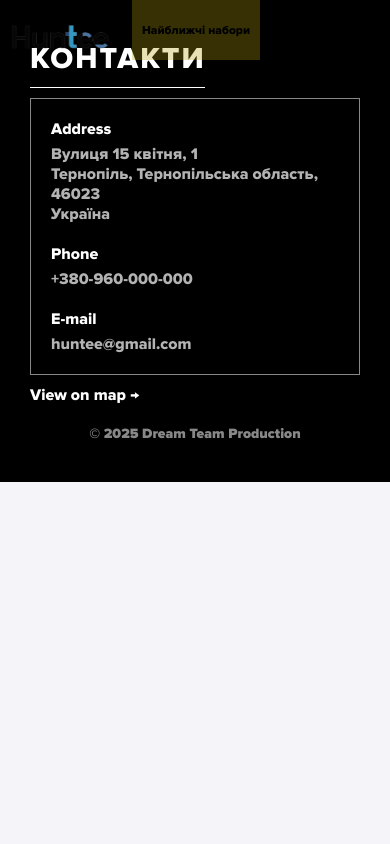
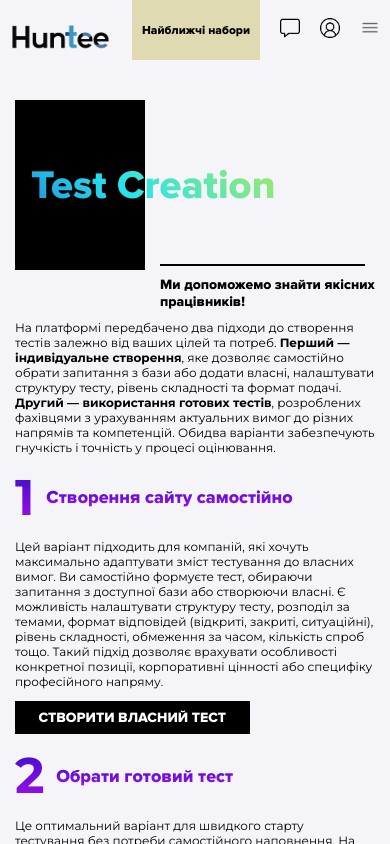
Before and after one commit to valerii-okhmak/huntee, a React (Create React App) app in the folder frontend/: page /testcreation in a window 390 px wide. Built offline with nearby package versions, Linux system fonts and the light colour scheme; a web font is replaced by a local one.

Commit message:
feat: add TestCreation component and page, update App routing, and enhance styles

```diff
--- a/frontend/src/App.js
+++ b/frontend/src/App.js
@@ -22,6 +22,7 @@ import StartIT from './pages/StartIT';
 import GeneralInfoPage from './pages/GeneralInfoPage';
 import PricingPage from './pages/PricingPage';
 import CompanyMainPage from './pages/CompanyMainPage';
+import TestCreationPage from './pages/TestCreationPage';
 
 const App = () => {
   return (
@@ -46,6 +47,7 @@ const App = () => {
         <Route path="/pricingpage" element={<PricingPage />} />
 
         <Route path="/companymain" element={<CompanyMainPage />} />
+        <Route path="/testcreation" element={<TestCreationPage />} />
 
 
         {/* Protected routes*/}
--- a/frontend/src/components/start_test/StartTest.css
+++ b/frontend/src/components/start_test/StartTest.css
@@ -4,8 +4,10 @@
     display: flex;
   flex-direction: row;
   align-items: center;
-  gap: 70px;
+  gap: clamp(0px, 7vw, 70px);
   padding: 20px 0;
+  width: 75%;
+  margin: 0 auto;
 }
 
 .TrialMain-text {
@@ -15,8 +17,9 @@
 
 .TrialMain-text h2 {
   font-family: 'Montserrat', sans-serif;
-  font-size: clamp(16px, 2vw, 24px);
+  font-size: clamp(12px, 2vw, 24px);
   color: #000;
+   text-align: left;
 }
 
 .trialStart_button {
@@ -26,12 +29,12 @@
   font-family: 'MyFont', sans-serif;
   height: 70px;
   background-color: #000000;
-  font-size: clamp(20px, 2vw, 24px);
+  font-size: clamp(16px, 2vw, 24px);
   font-weight: 900;
   cursor: pointer;
   border: none;
   box-shadow: 0 0px 8px rgba(0, 0, 0, 0.4);
-  padding: 10px 20px;
+  padding: clamp(4px, 1.5vw, 10px) clamp(10px, 4vw, 20px);
   flex: 1;
   color: #ffffff;
 }
@@ -81,9 +84,8 @@
 
 @media screen and (max-width: 768px) {
   .TrialMain-text-button {
-    flex-direction: column;
-    align-items: center;
-    gap: 20px;
+    width: 100%;
+    padding: 0 15px;
   }
 
   .TrialMain-text {
--- a/frontend/src/components/start_test/StartTest.js
+++ b/frontend/src/components/start_test/StartTest.js
@@ -11,7 +11,7 @@ const StartTest = ({text, gradienttext}) => {
 
   return (
     <>
-      <div className='container TrialMain-text-button'>
+      <div className='TrialMain-text-button'>
       <div className='TrialMain-text'>
           <h2>{text}</h2>
       </div>
--- /dev/null
+++ b/frontend/src/components/test_creation/TestCreation.css
@@ -0,0 +1,136 @@
+@import url('https://fonts.googleapis.com/css2?family=Montserrat:ital,wght@0,100..900;1,100..900&display=swap');
+
+.test-creation-container{
+    display: flex;
+    flex-direction: column;
+    gap: clamp(10px, 3vw, 30px);
+    margin: clamp(10px, 3vw, 30px) auto;
+    width: 75%;
+}
+
+.test-creation-text {
+  font-size: clamp(12px, 2vw, 22px);
+  font-family: 'Montserrat', sans-serif;
+  color: #000000;
+  text-align: left;
+}
+
+.test-creation-button {
+  background: #000000;
+  border: none;
+  padding: clamp(6px, 2vw, 10px) clamp(16px, 6vw, 32px);
+  display: inline-block;
+  font-size: clamp(14px, 2.5vw, 30px);
+  font-family: 'MyFont', sans-serif;
+  cursor: pointer;
+  color: #ffffff;
+  position: relative;
+  overflow: hidden;
+  z-index: 1;
+  align-self: flex-start;
+}
+
+.test-creation-button::before {
+  content: '';
+  position: absolute;
+  top: 0;
+  left: 0;
+  width: 100%;
+  height: 100%;
+  background: #ffffff;
+  z-index: -1;
+  transform: scaleX(0);
+  transform-origin: left;
+  transition: transform 0.5s ease;
+}
+
+.test-creation-button:hover {
+  color: #000000;
+  box-shadow: 0px 0px 10px rgba(0, 0, 0, 1);
+}
+
+.test-creation-button:hover::before {
+  transform: scaleX(1);
+}
+
+.test-creation-step{
+    display: flex;
+    flex-direction: row;
+    align-items: center;
+    gap: clamp(10px, 3vw, 30px);
+}
+
+.test-creation-digit{
+    font-size: clamp(50px, 10vw, 140px);
+    font-family: 'Montserrat', sans-serif;
+    font-weight: 700;
+    background: linear-gradient(to bottom, #160dc2 0%, #FB11FF 100%);
+    background-size: 100% 200%; /* подвоєна висота для анімації */
+    background-clip: text;
+    -webkit-background-clip: text;
+    -webkit-text-fill-color: transparent;
+    animation: gradientMove 20s linear infinite;
+}
+
+.test-creation-steptext{
+    font-size: clamp(18px, 3vw, 35px);
+    font-family: 'MyFont', sans-serif;
+    background: linear-gradient(to bottom, #160dc2 0%, #FB11FF 100%);
+    background-size: 100% 200%; /* подвоєна висота для анімації */
+    background-clip: text;
+    -webkit-background-clip: text;
+    -webkit-text-fill-color: transparent;
+    animation: gradientMove 20s linear infinite;
+}
+
+.test-creation-gradient {
+    display: flex;
+    flex-direction: column;
+    gap: clamp(10px, 2vw, 20px);
+    width: 100%;
+    background: linear-gradient(to right, #14C8FA, #F6FF00);
+    background-size: 200% 100%;
+    background-position: 0% 0%;
+    animation: gradientShift 10s ease-in-out infinite;
+    padding: clamp(20px, 4vw, 40px) clamp(22px, 5vw, 45px);
+}
+
+.test-creation-gradient-title{
+    font-size: clamp(24px, 5vw, 60px);
+    color: #000000;
+    text-align: left;
+    text-transform: uppercase;
+    font-family: 'MyFont', sans-serif;
+}
+
+.test-creation-gradient-button{
+      align-self: flex-end;
+}
+
+@media screen and (max-width: 768px) {
+.test-creation-container {
+    width: 100%;
+    padding: 0 15px;
+    }
+}
+
+@media screen and (max-width: 400px) {
+.test-creation-container {
+    margin-top: 20px;
+    }
+}
+
+@keyframes gradientShift {
+    0%   { background-position: 0% 0%; }
+    50%  { background-position: 100% 0%; }
+    100% { background-position: 0% 0%; }
+}
+
+@keyframes gradientMove {
+  0% {
+    background-position: 0% 0%;
+  }
+  100% {
+    background-position: 0% 100%;
+  }
+}
--- /dev/null
+++ b/frontend/src/components/test_creation/TestCreation.js
@@ -0,0 +1,30 @@
+import React from 'react'
+import './TestCreation.css'
+
+const TestCreation = () => {
+
+  return (
+<div className='test-creation-container'>
+    <p className='test-creation-text'>На платформі передбачено два підходи до створення тестів залежно від ваших цілей та потреб. <strong>Перший — індивідуальне створення</strong>, яке дозволяє самостійно обрати запитання з бази або додати власні, налаштувати структуру тесту, рівень складності та формат подачі. <strong>Другий — використання готових тестів</strong>, розроблених фахівцями з урахуванням актуальних вимог до різних напрямів та компетенцій. Обидва варіанти забезпечують гнучкість і точність у процесі оцінювання.</p>
+    <div className='test-creation-step'>
+        <p className='test-creation-digit'>1</p>
+        <p className='test-creation-steptext'>Створення сайту самостійно</p>
+    </div>
+    <p className='test-creation-text'>Цей варіант підходить для компаній, які хочуть максимально адаптувати зміст тестування до власних вимог. Ви самостійно формуєте тест, обираючи запитання з доступної бази або створюючи власні. Є можливість налаштувати структуру тесту, розподіл за темами, формат відповідей (відкриті, закриті, ситуаційні), рівень складності, обмеження за часом, кількість спроб тощо. Такий підхід дозволяє врахувати особливості конкретної позиції, корпоративні цінності або специфіку професійного напряму.</p>
+    <button className="test-creation-button">СТВОРИТИ ВЛАСНИЙ ТЕСТ</button>
+    <div className='test-creation-step'>
+        <p className='test-creation-digit'>2</p>
+        <p className='test-creation-steptext'>Обрати готовий тест</p>
+    </div>
+    <p className='test-creation-text'>Це оптимальний варіант для швидкого старту тестування без потреби самостійного наповнення. На платформі доступна колекція професійно підготовлених тестів, які охоплюють різні напрями ІТ: Front-End, Back-End, UI/UX Design, Data Science, QA, Game Development, Project Management, DevOps та інші. Кожен тест структуровано відповідно до сучасних підходів у HR, психології та освіті, з урахуванням аналітики результатів. Ви просто обираєте потрібний тест, а далі надсилаєте його кандидатам або студентам.</p>
+    <button className="test-creation-button">ПЕРЕГЛЯНУТИ ШАБЛОНИ</button>
+    <div className='test-creation-gradient'>
+        <p className='test-creation-gradient-title'>МАЄТЕ<br/>ЗАПИТАННЯ?</p>
+        <button className="test-creation-button test-creation-gradient-button">ЗВ’ЯЗАТИСЯ З НАМИ</button>
+    </div>
+<div className='forspace'></div>
+</div>
+  )
+}
+
+export default TestCreation;
--- /dev/null
+++ b/frontend/src/pages/TestCreationPage.js
@@ -0,0 +1,22 @@
+import React from 'react'
+import CustomTitle from '../components/custom_title/CustomTitle';
+import TestCreation from '../components/test_creation/TestCreation';
+
+const TestCreationPage = () => {
+
+  const object = {
+    logo: null,
+    line: true,
+    strong: 'Ми допоможемо знайти якісних працівників!',
+    p: null
+  }
+
+  return (
+    <div className="page">
+        <CustomTitle title='Test Creation' data={object} />
+        <TestCreation/>
+    </div>
+  )
+}
+
+export default TestCreationPage
```
